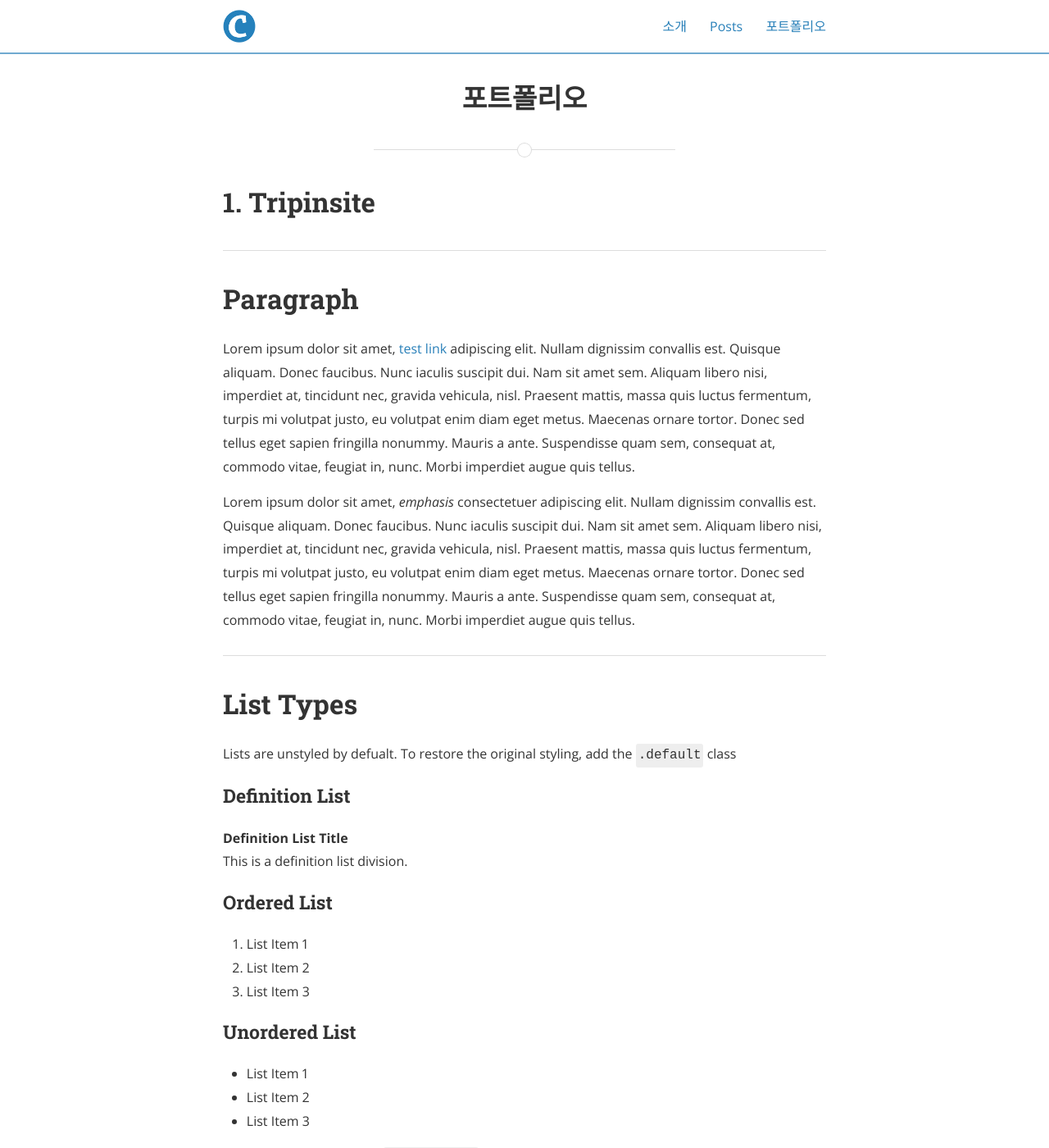
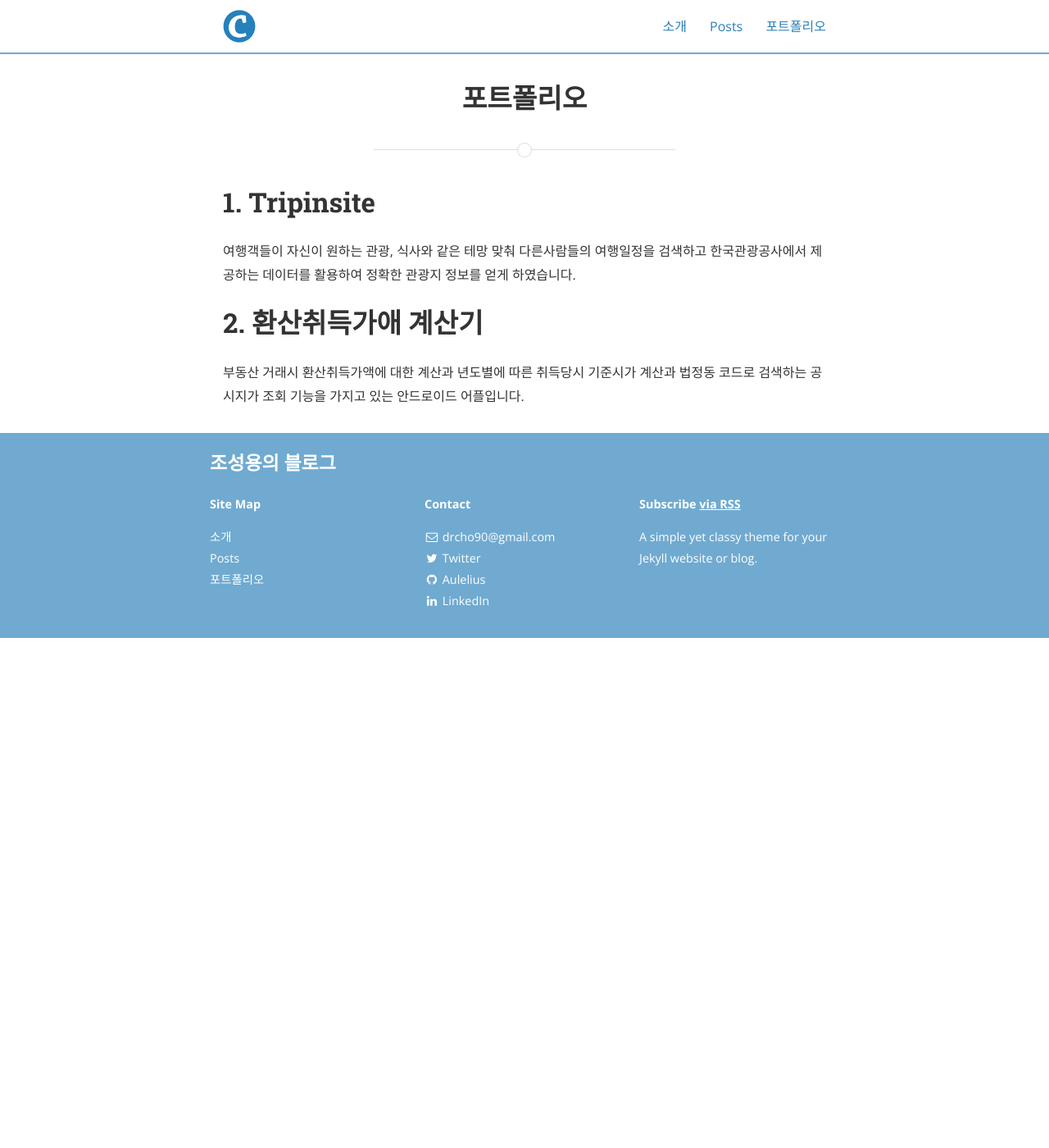
Before and after one commit to Aulelius/Aulelius.github.io, a Jekyll site: the page built from typography.md, in a window 1280 px wide and 1400 px high. Shown: the whole window at 82% size. Built offline with Jekyll 4.4.1, drawn with Linux system fonts in a browser that asks for light colours; nearby versions of some CDN libraries; some of the changed text lies outside the part shown.

Commit message:
Update typography.md

```diff
--- a/typography.md
+++ b/typography.md
@@ -6,141 +6,10 @@ main_nav: true
 ---
 
 <h1>1. Tripinsite</h1>
+<p>
+여행객들이 자신이 원하는 관광, 식사와 같은 테망 맞춰 다른사람들의 여행일정을 검색하고 한국관광공사에서 제공하는 데이터를 활용하여 정확한 관광지 정보를 얻게 하였습니다.
+</p>
 
+<h1>2. 환산취득가애 계산기</h1>
 
-<hr>
-
-<h1 id="paragraph">Paragraph</h1>
-
-<p>Lorem ipsum dolor sit amet, <a href="#" title="test link">test link</a> adipiscing elit. Nullam dignissim convallis est. Quisque aliquam. Donec faucibus. Nunc iaculis suscipit dui. Nam sit amet sem. Aliquam libero nisi, imperdiet at, tincidunt nec, gravida vehicula, nisl. Praesent mattis, massa quis luctus fermentum, turpis mi volutpat justo, eu volutpat enim diam eget metus. Maecenas ornare tortor. Donec sed tellus eget sapien fringilla nonummy. Mauris a ante. Suspendisse quam sem, consequat at, commodo vitae, feugiat in, nunc. Morbi imperdiet augue quis tellus.</p>
-
-<p>Lorem ipsum dolor sit amet, <em>emphasis</em> consectetuer adipiscing elit. Nullam dignissim convallis est. Quisque aliquam. Donec faucibus. Nunc iaculis suscipit dui. Nam sit amet sem. Aliquam libero nisi, imperdiet at, tincidunt nec, gravida vehicula, nisl. Praesent mattis, massa quis luctus fermentum, turpis mi volutpat justo, eu volutpat enim diam eget metus. Maecenas ornare tortor. Donec sed tellus eget sapien fringilla nonummy. Mauris a ante. Suspendisse quam sem, consequat at, commodo vitae, feugiat in, nunc. Morbi imperdiet augue quis tellus.</p>
-
-<hr>
-
-<h1 id="list_types">List Types</h1>
-
-<p>Lists are unstyled by defualt. To restore the original styling, add the <code>.default</code> class</p>
-
-<h3>Definition List</h3>
-<dl>
-  <dt>Definition List Title</dt>
-  <dd>This is a definition list division.</dd>
-</dl>
-
-<h3>Ordered List</h3>
-<ol>
-  <li>List Item 1</li>
-  <li>List Item 2</li>
-  <li>List Item 3</li>
-</ol>
-
-<h3>Unordered List</h3>
-<ul>
-  <li>List Item 1</li>
-  <li>List Item 2</li>
-  <li>List Item 3</li>
-</ul>
-
-<h3>Ordered List with <code>.default</code> class</h3>
-<ol class="default">
-  <li>List Item 1</li>
-  <li>List Item 2</li>
-  <li>List Item 3</li>
-</ol>
-
-<h3>Unordered List with <code>.default</code> class</h3>
-<ul class="default">
-  <li>List Item 1</li>
-  <li>List Item 2</li>
-  <li>List Item 3</li>
-</ul>
-
-<hr>
-
-<h1 id="form_elements">Fieldsets and Form Elements</h1>
-
-<fieldset>
-  <p>Lorem ipsum dolor sit amet, consectetuer adipiscing elit. Nullam dignissim convallis est. Quisque aliquam. Donec faucibus. Nunc iaculis suscipit dui. Nam sit amet sem. Aliquam libero nisi, imperdiet at, tincidunt nec, gravida vehicula, nisl. Praesent mattis, massa quis luctus fermentum, turpis mi volutpat justo, eu volutpat enim diam eget metus.</p>
-
-  <form>
-    <h2>Form Element</h2>
-
-    <p>Lorem ipsum dolor sit amet, consectetuer adipiscing elit. Nullam dignissim convallis est. Quisque aliquam. Donec faucibus. Nunc iaculis suscipit dui.</p>
-
-    <p><label for="text_field">Text Field:</label>
-      <input type="text" id="text_field" /></p>
-
-    <p><label for="text_area">Text Area:</label>
-      <textarea id="text_area"></textarea></p>
-
-    <p><label for="select_element">Select Element:</label>
-      <select name="select_element">
-        <optgroup label="Option Group 1">
-          <option value="1">Option 1</option>
-          <option value="2">Option 2</option>
-          <option value="3">Option 3</option>
-        </optgroup>
-        <optgroup label="Option Group 2">
-          <option value="1">Option 1</option>
-          <option value="2">Option 2</option>
-          <option value="3">Option 3</option>
-        </optgroup>
-    </select></p>
-
-    <p><label for="radio_buttons">Radio Buttons:</label>
-      <label>
-        <input type="radio" class="radio" name="radio_button" value="radio_1" /> Radio 1
-      </label>
-      <label>
-        <input type="radio" class="radio" name="radio_button" value="radio_2" /> Radio 2
-      </label>
-      <label>
-        <input type="radio" class="radio" name="radio_button" value="radio_3" /> Radio 3
-      </label>
-    </p>
-
-    <p><label for="checkboxes">Checkboxes:</label>
-      <label>
-        <input type="checkbox" class="checkbox" name="checkboxes" value="check_1" /> Checkbox 1
-      </label>
-      <label>
-        <input type="checkbox" class="checkbox" name="checkboxes" value="check_2" /> Checkbox 2
-      </label>
-      <label>
-        <input type="checkbox" class="checkbox" name="checkboxes" value="check_3" /> Checkbox 3
-      </label>
-    </p>
-
-    <p><label for="password">Password:</label>
-      <input type="password" class="password" name="password" />
-    </p>
-
-    <p><label for="file">File Input:</label>
-      <input type="file" class="file" name="file" />
-    </p>
-
-
-    <p><input type="submit" value="Submit" /></p>
-  </form>
-</fieldset>
-
-<hr>
-
-<h1 id="tables">Tables</h1>
-
-<table cellspacing="0" cellpadding="0">
-  <tr>
-    <th>Table Header 1</th><th>Table Header 2</th><th>Table Header 3</th>
-  </tr>
-  <tr>
-    <td>Division 1</td><td>Division 2</td><td>Division 3</td>
-  </tr>
-  <tr class="even">
-    <td>Division 1</td><td>Division 2</td><td>Division 3</td>
-  </tr>
-  <tr>
-    <td>Division 1</td><td>Division 2</td><td>Division 3</td>
-  </tr>
-</table>
-</div>
+<p>부동산 거래시 환산취득가액에 대한 계산과 년도별에 따른 취득당시 기준시가 계산과 법정동 코드로 검색하는 공시지가 조회 기능을 가지고 있는 안드로이드 어플입니다. </p>
```
